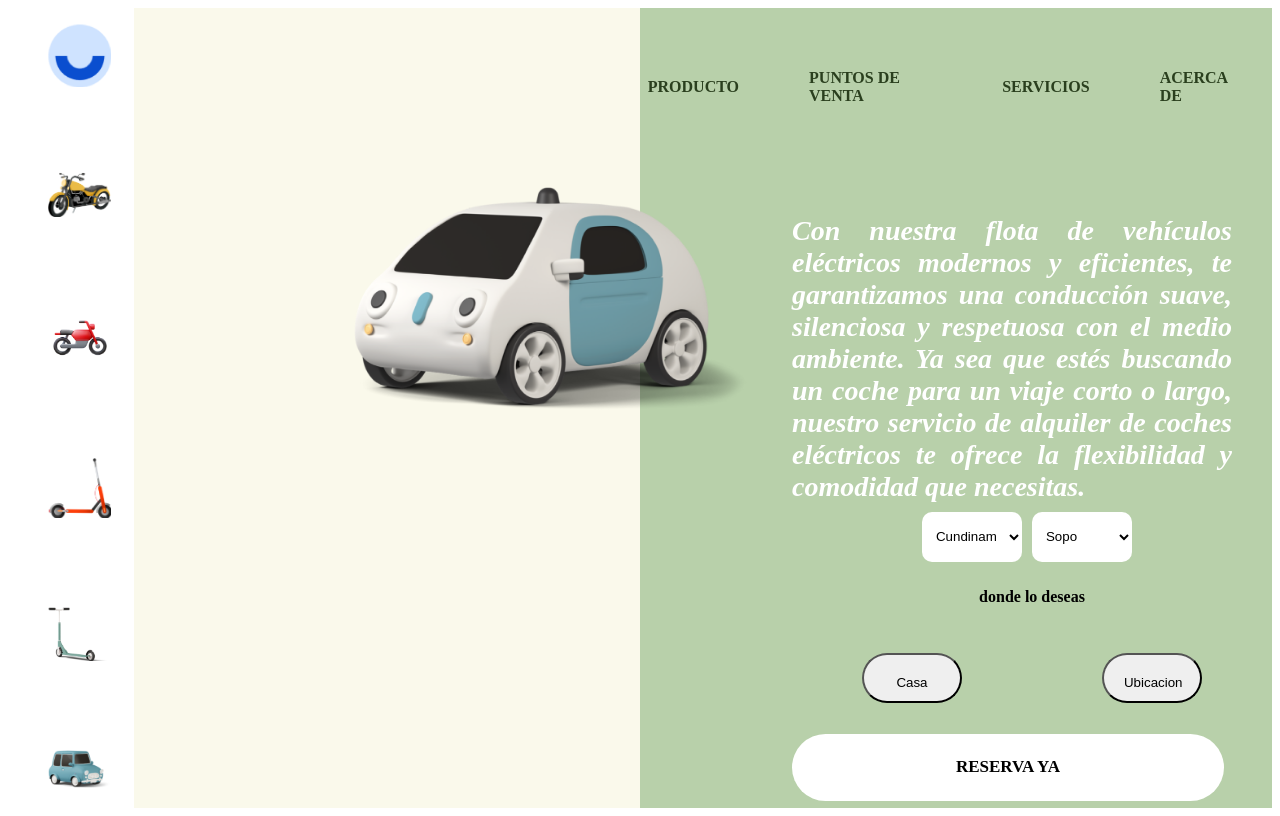
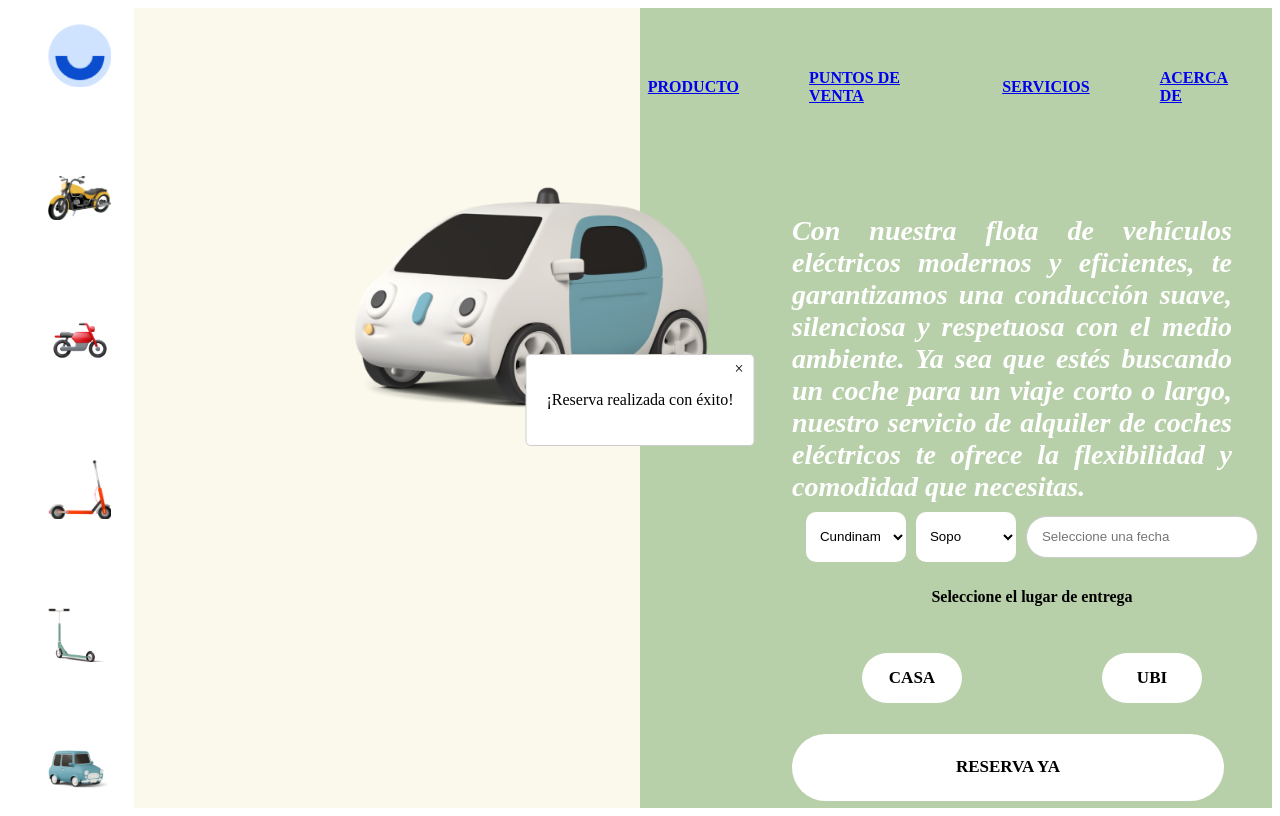
Before and after one commit to Kevincitop/parcial, a plain HTML site: page index.html in a window 1280 px wide. Both pictures are taken after a click on the button "RESERVA YA". Drawn offline with Linux system fonts and the light colour scheme.

Commit message:
CORRECION Y SE REALIZARON CAMBIOS

```diff
--- a/index.html
+++ b/index.html
@@ -4,37 +4,30 @@
     <meta charset="UTF-8">
     <meta name="viewport" content="width=device-width, initial-scale=1.0">
     <link rel="stylesheet" href="style.css">
-    <title>kevincito</title>
-
+    <title>PARCIAL KEV</title>
 </head>
 <body>
-
     <main>
         <aside>
             <ul class="menu">
-                    <img src="./index.png" alt="">
-                    <li><img src="./Imagen 1.png" alt=""></li>
-                    <li><img src="./Imagen 2.png" alt=""></li>
-                    <li><img src="./Imagen 3.png" alt=""></li>
-                    <li><img src="./Imagen 4.png" alt=""></li>
-                    <li><img src="./Imagen 5.png" alt=""></li>
+                <li><a href="#https://www.instagram.com/_kevinpinzon_/"><img src="./index.png" alt="Producto"></a></li>
+                <li><a href="#producto"><img src="./Imagen 1.png" alt="Producto"></a></li>
+                <li><a href="#puntos-venta"><img src="./Imagen 2.png" alt="Puntos de Venta"></a></li>
+                <li><a href="#servicios"><img src="./Imagen 3.png" alt="Servicios"></a></li>
+                <li><a href="#acerca-de"><img src="./Imagen 4.png" alt="Acerca de"></a></li>
+                <li><a href="#otra-seccion"><img src="./Imagen 5.png" alt="Otra Sección"></a></li>
             </ul>
         </aside>
-
-
         <section id="grande">
-
             <nav>
                 <ul>
-                            <li>PRODUCTO</li>
-                            <li>PUNTOS DE VENTA</li>
-                            <li>SERVICIOS</li>
-                            <li>ACERCA DE</li>
+                    <li><a href="https://www.instagram.com/ing.enmultimedia/">PRODUCTO</a></li>
+                    <li><a href="https://www.instagram.com/ing.enmultimedia/">PUNTOS DE VENTA</a></li>
+                    <li><a href="https://www.instagram.com/ing.enmultimedia/">SERVICIOS</a></li>
+                    <li><a href="https://www.instagram.com/ing.enmultimedia/">ACERCA DE</a></li>
                 </ul>
             </nav>
-
             <img src="Imagen 6.png" alt="">
-
             <p class="parrafo1">
                 Con nuestra flota de vehículos eléctricos modernos y eficientes,
                 te garantizamos una conducción suave, silenciosa y respetuosa con el medio ambiente.
@@ -54,24 +47,45 @@
                     <option value="Zipaquira">Zipaquira</option>
                     <option value="Gachancipa">Gachancipa</option>
                 </select>
+                <div class="desplegable1">
+                    <input type="text" id="datepicker" placeholder="Seleccione una fecha">
+                    <div id="calendario" class="oculto">
+                    </div>
+                </div>
             </div>
             <p>
-                            donde lo deseas
+                Seleccione el lugar de entrega
             </p>
             <div class="boton">
-                        <button>
-                            Casa
-                        </button>
-                        <button>
-                            Ubicacion
-                        </button>
+                <button class="reserva" id="reservaBtn">Casa</button>
+                <button class="reserva">Ubi</button>
             </div>
-                    <button class="reserva">
+            <button class="reserva" id="popupBtn">
                 RESERVA YA
             </button>
         </section>
-
+        <div class="popup" id="popup">
+            <div class="popup-content">
+                <span class="close" id="closeBtn">&times;</span>
+                <p>¡Reserva realizada con éxito!</p>
+            </div>
+        </div>
     </main>
 
+    <script>
+        document.addEventListener('DOMContentLoaded', function() {
+            var popupBtn = document.getElementById('popupBtn');
+            var popup = document.getElementById('popup');
+            var closeBtn = document.getElementById('closeBtn');
+
+            popupBtn.addEventListener('click', function() {
+                popup.style.display = 'block';
+            });
+
+            closeBtn.addEventListener('click', function() {
+                popup.style.display = 'none';
+            });
+        });
+    </script>
 </body>
 </html>
```
Lines whose indentation alone changed are shown as unchanged.
